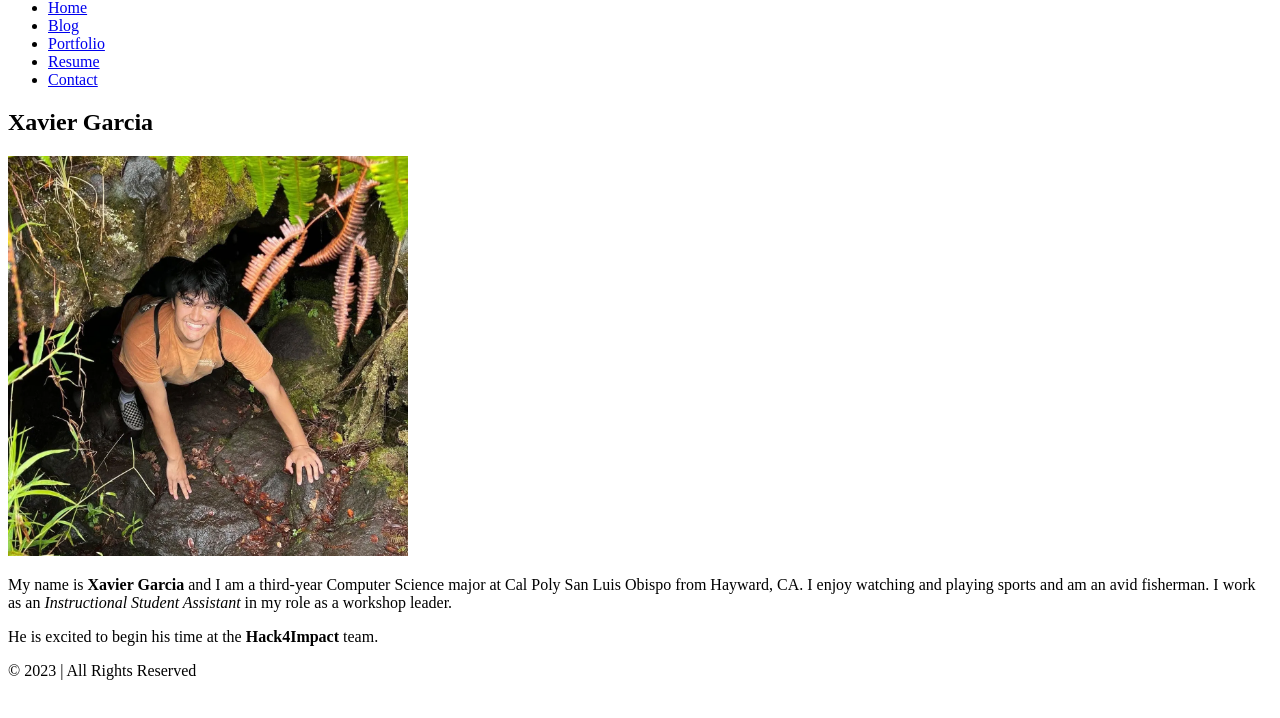
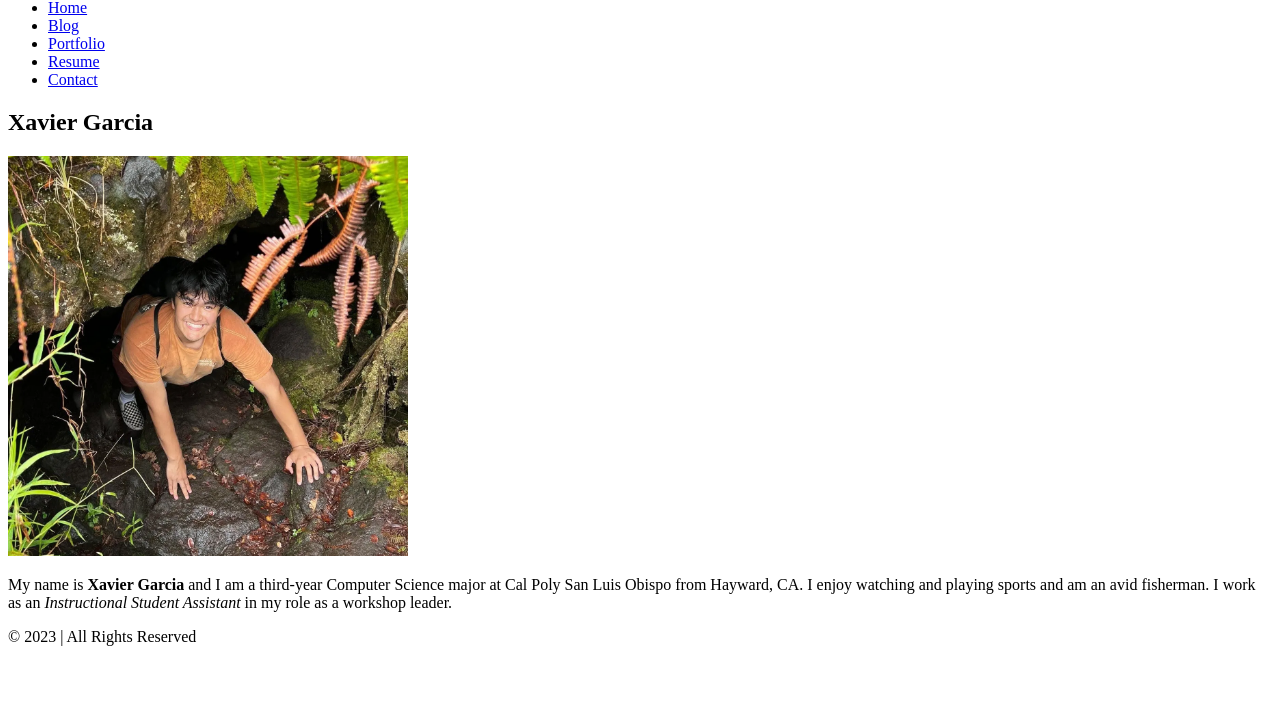
Before and after one commit to xgarcia17/xgarcia17.github.io, a plain HTML site: page index.html in a window 1280 px wide. Shown: the part 68-786 px from the top of the page. Drawn offline with Linux system fonts and the light colour scheme.

Commit message:
feat: edit index.html

```diff
--- a/index.html
+++ b/index.html
@@ -23,7 +23,6 @@
                     and I am a third-year Computer Science major at Cal Poly San Luis Obispo from Hayward, CA.
                     I enjoy watching and playing sports and am an avid fisherman. I work as an <em>Instructional Student Assistant</em>
                     in my role as a workshop leader.</p>
-                    <p>He is excited to begin his time at the <strong>Hack4Impact</strong> team.</p>
                 </div>
             </div>
         </main>
```
